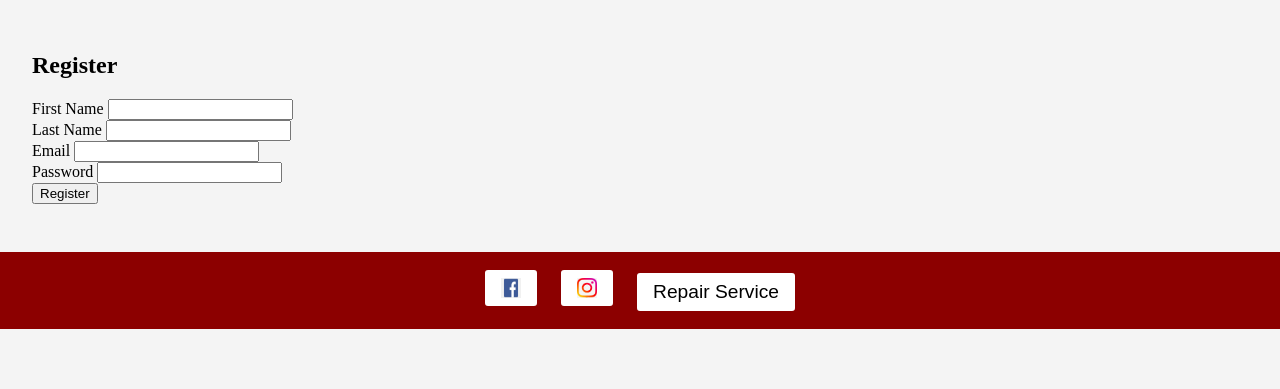
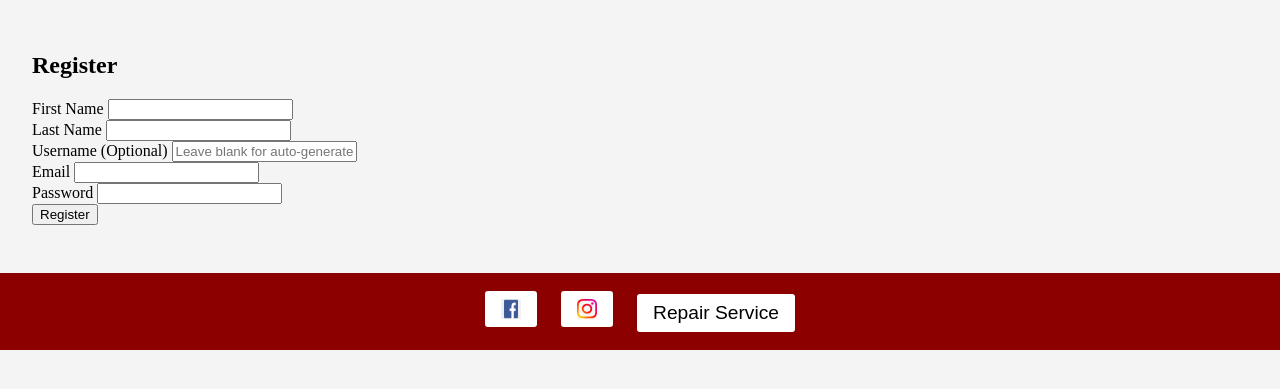
Before and after one commit to Dinama-20/Software-Development, a PHP site: page /register.php in a window 1280 px wide. Shown: the part 98-487 px from the top of the page. Run offline with PHP 8.4, Linux system fonts and the light colour scheme; the visitor is signed in with stand-in values (Sample User, id 1).

Commit message:
Updating

```diff
--- a/public/register.php
+++ b/public/register.php
@@ -8,14 +8,21 @@ use Models\User;
 if ($_SERVER['REQUEST_METHOD'] === 'POST') {
     $user = new User();
 
-    // Collect user input (First Name, Last Name, Email, Password)
+    // Collect user input (First Name, Last Name, Email, Password, and optionally Username)
     $firstName = $_POST['first_name'];
     $lastName = $_POST['last_name'];
     $email = $_POST['email'];
     $password = $_POST['password'];
 
-    // Automatically generate the username
-    $username = strtolower($firstName . '.' . $lastName);
+    // Check if a username is provided or generate one automatically
+    $username = isset($_POST['username']) && !empty($_POST['username']) ? $_POST['username'] : strtolower($firstName . '.' . $lastName);
+
+    // Ensure username is unique
+    if (!$user->isUsernameAvailable($username)) {
+        $_SESSION['error_message'] = "The username is already taken. Please choose another one.";
+        header("Location: register.php");
+        exit;
+    }
 
     // Create a new user object
     $userData = [
@@ -65,6 +72,10 @@ if ($_SERVER['REQUEST_METHOD'] === 'POST') {
             <input type="text" id="last_name" name="last_name" required>
         </div>
         <div class="form-group">
+            <label for="username">Username (Optional)</label>
+            <input type="text" id="username" name="username" placeholder="Leave blank for auto-generated username">
+        </div>
+        <div class="form-group">
             <label for="email">Email</label>
             <input type="email" id="email" name="email" required>
         </div>
```
Also changed, not shown: models/User.php (+20 -2 lines).
